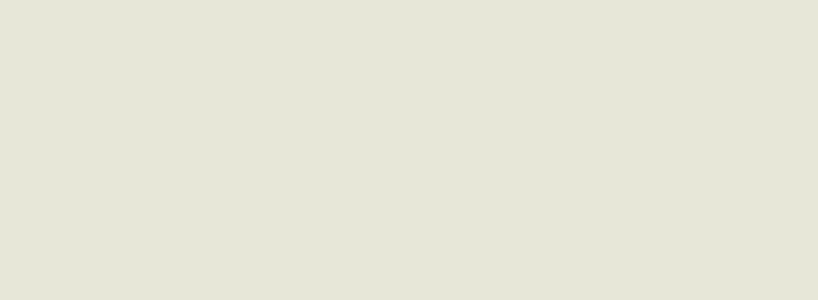
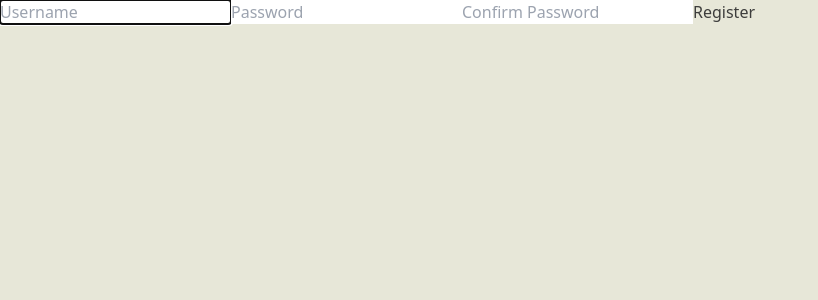
Before and after one commit to alitarika/wordGame, a React (Vite) app in the folder frontend/: page /register in a window 1280 px wide. Before the commit this address had no page. Shown: the top 300 px of the page, without its empty margins (0-818 px from the left). Built offline with nearby package versions, Linux system fonts and the light colour scheme.

Commit message:
context controller register init

```diff
--- a/frontend/src/App.jsx
+++ b/frontend/src/App.jsx
@@ -1,13 +1,17 @@
 import { BrowserRouter, Route, Routes } from "react-router-dom";
 import Layout from "./pages/Layout";
 import Home from "./pages/words/Home";
+import Login from "./pages/users/Login";
+import Register from "./pages/users/Register";
 
 export default function App() {
   return (
     <BrowserRouter>
       <Routes>
+        <Route path="/register" element={<Register />} />
         <Route path="/" element={<Layout />}>
           <Route index element={<Home />} />
+          <Route path="/login" element={<Login />} />
         </Route>
       </Routes>
     </BrowserRouter>
--- /dev/null
+++ b/frontend/src/contexts/UserContext.jsx
@@ -0,0 +1,17 @@
+import { useState, createContext } from "react";
+
+// Create user context
+export const UserContext = createContext();
+
+const UserProvider = ({ children }) => {
+  // user state that will be sent to context
+  const [user, setUser] = useState(localStorage.getItem("username"));
+
+  return (
+    <UserContext.Provider value={{ user, setUser }}>
+      {children}
+    </UserContext.Provider>
+  );
+};
+
+export default UserProvider;
--- /dev/null
+++ b/frontend/src/controllers/userControllers.js
@@ -0,0 +1,56 @@
+const BaseURL = "";
+// Login user
+export const loginUser = async (username, password) => {
+  if (!username || !password) {
+    throw Error("All fields are required");
+  }
+
+  const res = await fetch(`${BaseURL}/api/users/login`, {
+    method: "POST",
+    headers: {
+      "Content-Type": "application/json",
+    },
+    body: JSON.stringify({ username, password }),
+  });
+
+  const data = await res.json();
+
+  if (!res.ok) {
+    throw Error(data.error);
+  }
+
+  localStorage.setItem("token", data.token);
+  localStorage.setItem("username", data.username);
+
+  return data;
+};
+
+// Register User
+export const registerUser = async (username, password, passwordConfirm) => {
+  if (!username || !password || !passwordConfirm) {
+    throw Error("All fields are required");
+  }
+
+  if (password !== passwordConfirm) {
+    throw Error("Passwords do not match");
+  }
+
+  const res = await fetch(`${BaseURL}/api/users`, {
+    method: "POST",
+    headers: {
+      "Content-Type": "application/json",
+    },
+    body: JSON.stringify({ username, password }),
+  });
+
+  const data = await res.json();
+
+  if (!res.ok) {
+    throw Error(data.error);
+  }
+
+  localStorage.setItem("token", data.token);
+  localStorage.setItem("username", data.username);
+
+  return data;
+};
--- /dev/null
+++ b/frontend/src/pages/users/Login.jsx
@@ -0,0 +1,7 @@
+import React from "react";
+
+const Login = () => {
+  return <div>Login</div>;
+};
+
+export default Login;
--- /dev/null
+++ b/frontend/src/pages/users/Register.jsx
@@ -0,0 +1,62 @@
+import { useContext, useEffect, useState } from "react";
+import { UserContext } from "../../contexts/UserContext";
+import { registerUser } from "../../controllers/userControllers.js";
+
+const Register = () => {
+  // Set html title on the first render of page/ on mount
+  useEffect(() => {
+    document.title = "Register";
+  }, []);
+
+  const [formData, setFormData] = useState({
+    username: "",
+    password: "",
+    passwordConfirm: "",
+  });
+
+  const handleRegister = (e) => {
+    e.preventDefault();
+    console.log(formData);
+  };
+  return (
+    <div>
+      <form onSubmit={handleRegister}>
+        <input
+          type="text"
+          autoFocus
+          autoComplete="username"
+          placeholder="Username"
+          name="username"
+          id="username"
+          value={formData.username}
+          onChange={(e) =>
+            setFormData({ ...formData, username: e.target.value })
+          }
+        />
+        <input
+          type="password"
+          placeholder="Password"
+          name="password"
+          id="password"
+          value={formData.password}
+          onChange={(e) =>
+            setFormData({ ...formData, password: e.target.value })
+          }
+        />
+        <input
+          type="password"
+          placeholder="Confirm Password"
+          name="passwordConfirm"
+          id="passwordConfirm"
+          value={formData.passwordConfirm}
+          onChange={(e) =>
+            setFormData({ ...formData, passwordConfirm: e.target.value })
+          }
+        />
+        <button>Register</button>
+      </form>
+    </div>
+  );
+};
+
+export default Register;
```
Also changed, not shown: frontend/src/pages/Login.jsx (deleted).
